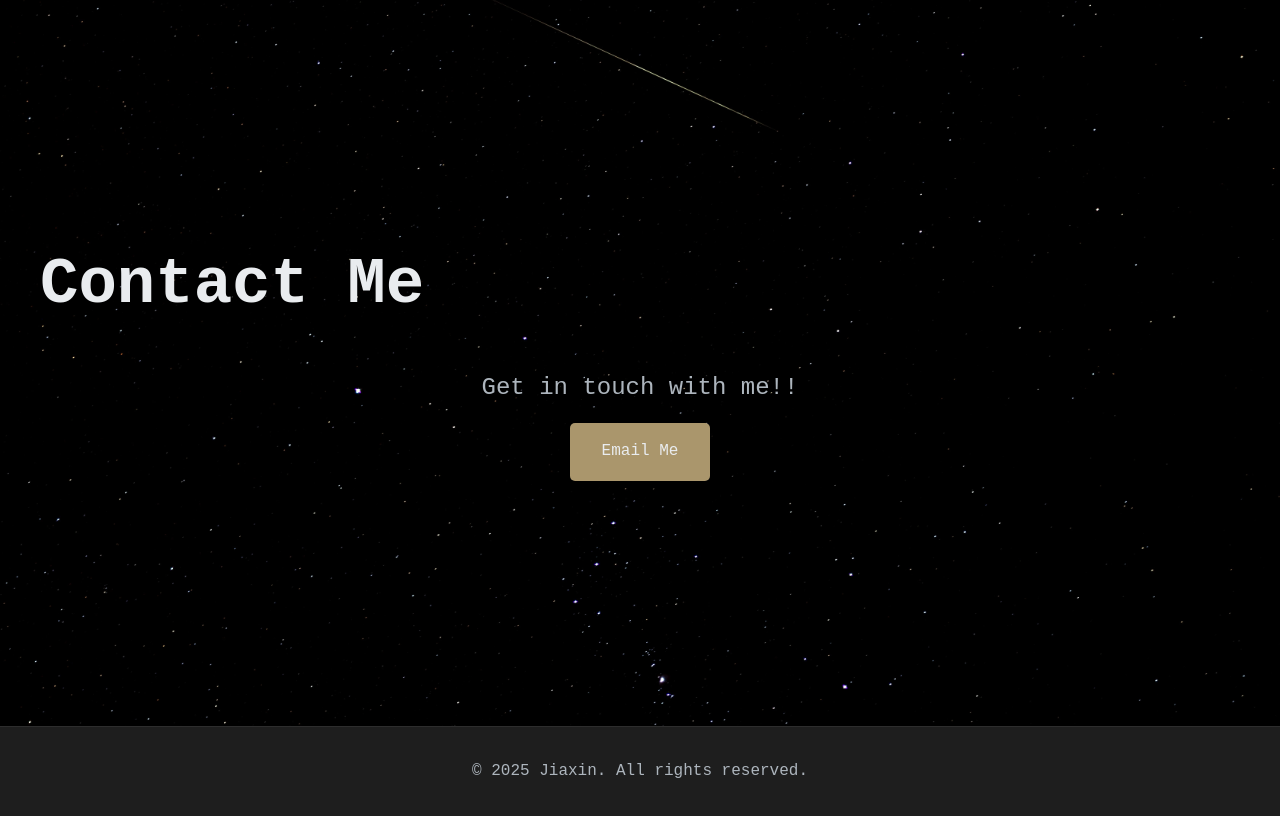
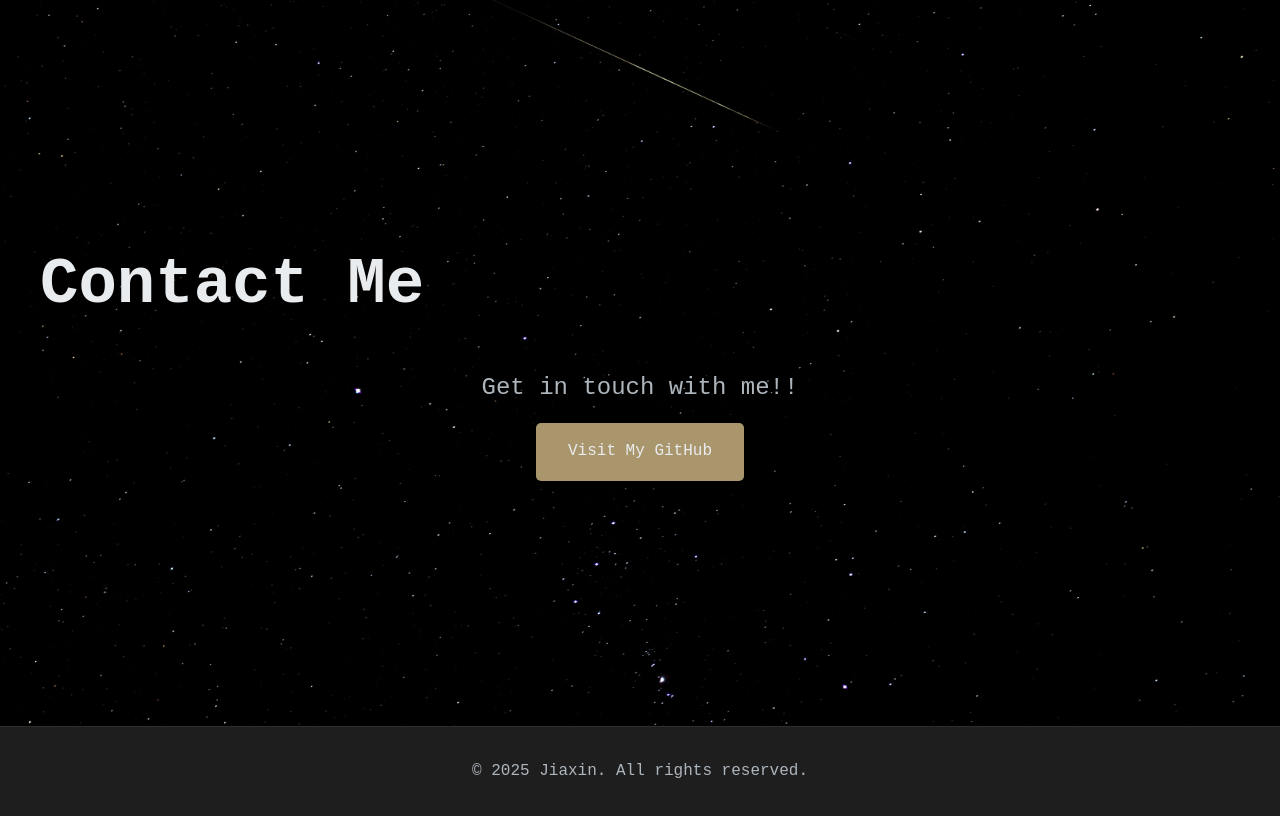
Before and after one commit to Jiaxin061/portfolio, a plain HTML site: page index.html in a window 1280 px wide. Shown: the part 2916-3732 px from the top of the page. Drawn offline with Linux system fonts and the light colour scheme.

Commit message:
change contact

```diff
--- a/index.html
+++ b/index.html
@@ -113,7 +113,7 @@
                 <h2>Contact Me</h2>
                 <div class="contact-content">
                     <p>Get in touch with me!!</p>
-                    <a href="mailto:jiaxin@graduate.utm.my" class="contact-button">Email Me</a>
+                    <a href="https://github.com/Jiaxin061" class="contact-button" target="_blank" rel="noopener">Visit My GitHub</a>
                 </div>
             </div>
         </section>
```
